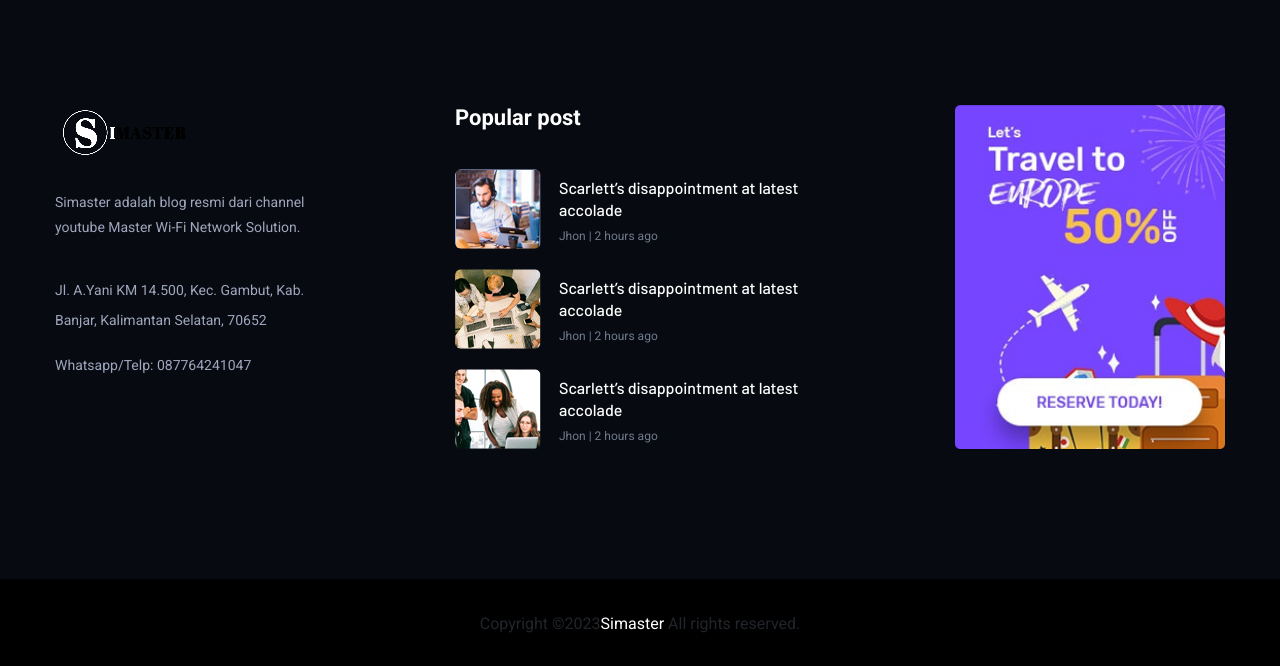
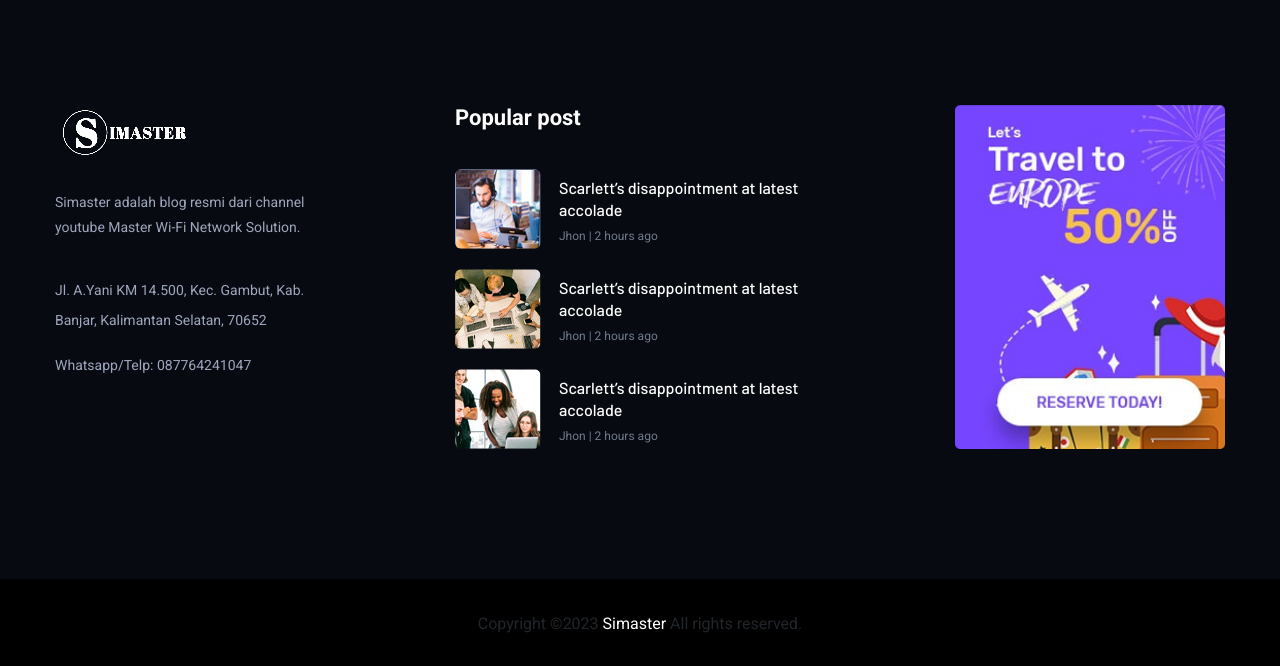
Before and after one commit to mwnsofficial/master, a Jekyll site: the page built from index.html, in a window 1280 px wide. Shown: the part 3469-4135 px from the top of the page. Built offline with Jekyll 4.4.1, drawn with Linux system fonts in a browser that asks for light colours.

Commit message:
Update footer.html

```diff
--- a/_includes/footer.html
+++ b/_includes/footer.html
@@ -8,7 +8,7 @@
                             <div class="single-footer-caption mb-30">
                                 <!-- logo -->
                                 <div class="footer-logo">
-                                    <a href="index.html"><img src="assets/img/logo/logo.png" alt=""></a>
+                                    <a href="index.html"><img src="assets/img/logo/logo1.png" alt=""></a>
                                 </div>
                                 <div class="footer-tittle">
                                     <div class="footer-pera">
@@ -74,7 +74,7 @@
                     <div class="row d-flex align-items-center">
                         <div class="col-xl-12 ">
                             <div class="footer-copy-right text-center">
-  Copyright &copy;<script>document.write(new Date().getFullYear());</script><a href="/">Simaster</a> All rights reserved.
+  Copyright &copy;<script>document.write(new Date().getFullYear());</script> <a href="/">Simaster</a> All rights reserved.
                             </div>
                         </div>
                     </div>
```
